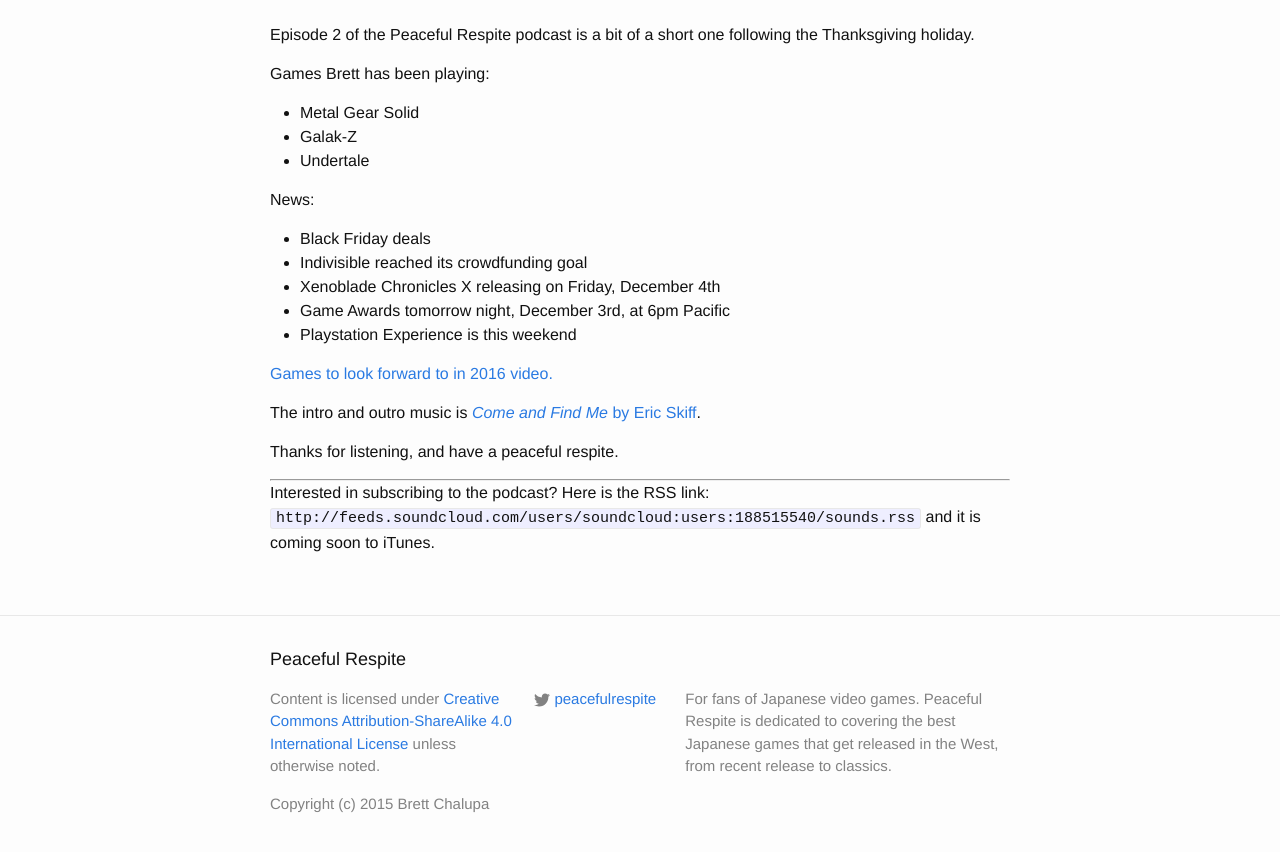
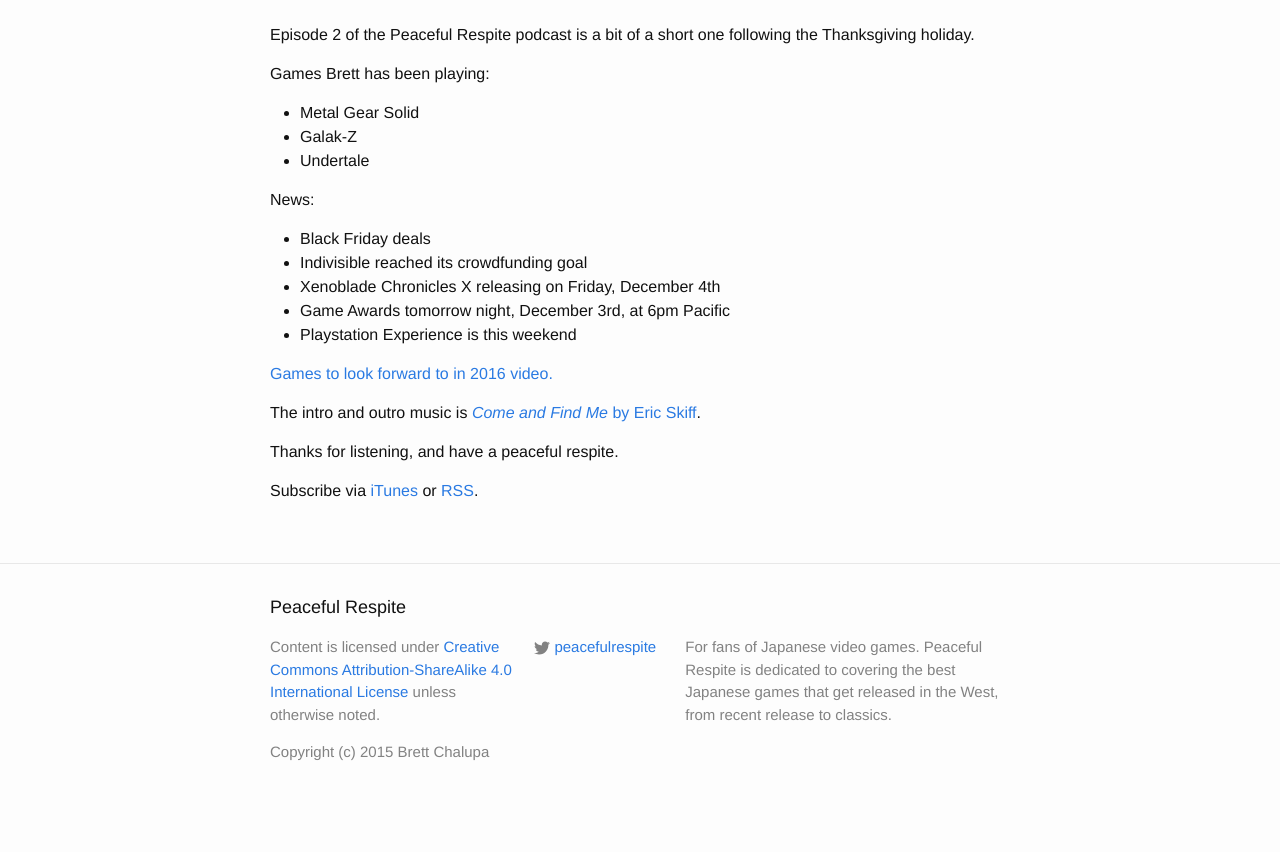
Before and after one commit to peacefulrespite/peacefulrespite.github.io, a Jekyll site: the page built from _posts/2015-12-02-podcast-episode-2-under-the-tale.markdown, in a window 1280 px wide and 900 px high, scrolled down 629 px, cut to the strip 25-877 px from the top of the window. Built offline with Jekyll 4.4.1, drawn with Linux system fonts in a browser that asks for light colours; comment, search, counter and statistics services are not loaded; after the commit the page ends 1478 px from its top, so only the background shows below that.

Commit message:
Update old podcast posts w/ iTunes links.

```diff
--- a/_posts/2015-12-02-podcast-episode-2-under-the-tale.markdown
+++ b/_posts/2015-12-02-podcast-episode-2-under-the-tale.markdown
@@ -32,8 +32,5 @@
 
 Thanks for listening, and have a peaceful respite.
 
------
-
-Interested in subscribing to the podcast? Here is the RSS link:
-`http://feeds.soundcloud.com/users/soundcloud:users:188515540/sounds.rss`
-and it is coming soon to iTunes.
+Subscribe via [iTunes](https://itunes.apple.com/us/podcast/peaceful-respite/id1062456619)
+or [RSS](http://feeds.soundcloud.com/users/soundcloud:users:188515540/sounds.rss).
```
Also changed, not shown: _posts/2015-11-25-podcast-episode-1-start-new-quest.markdown (+2 -5 lines).
